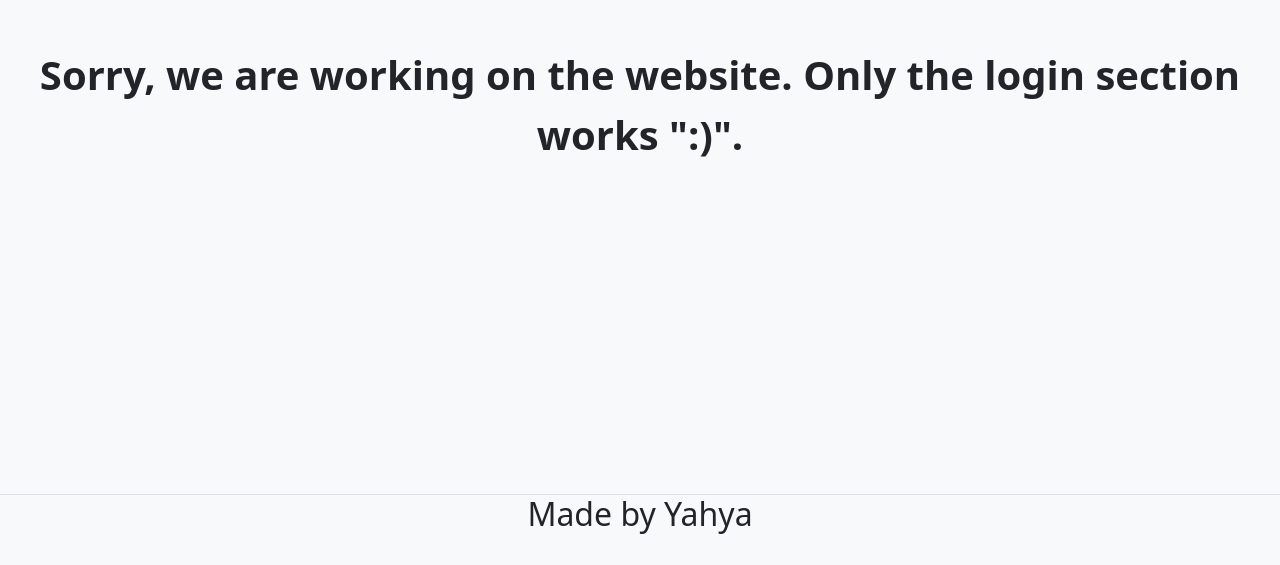
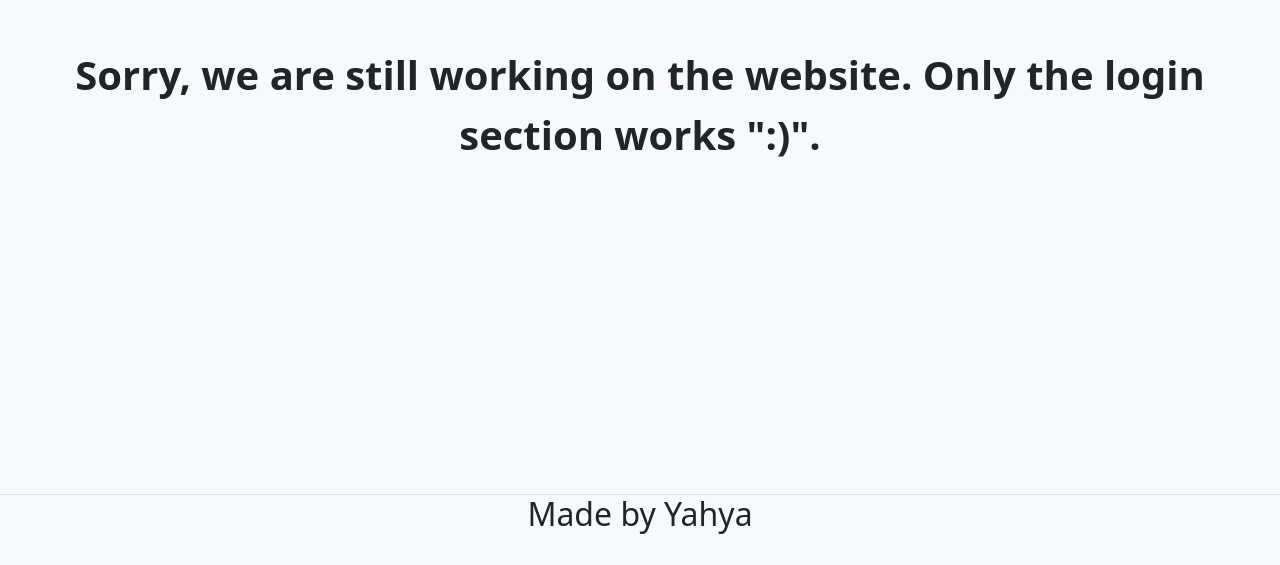
Before and after one commit to yahyaraa/Shipping-yahya, a plain HTML site: page sorry.html in a window 1280 px wide. Shown: the part 235-800 px from the top of the page. Drawn offline with nearby package versions, Linux system fonts and the light colour scheme.

Commit message:
Add files via upload

```diff
--- a/sorry.html
+++ b/sorry.html
@@ -44,7 +44,7 @@
 
   <main>
     <div class="message">
-      Sorry, we are working on the website. Only the login section works ":)".
+      Sorry, we are still working on the website. Only the login section works ":)".
     </div>
 
     <div class="login-section">
```
